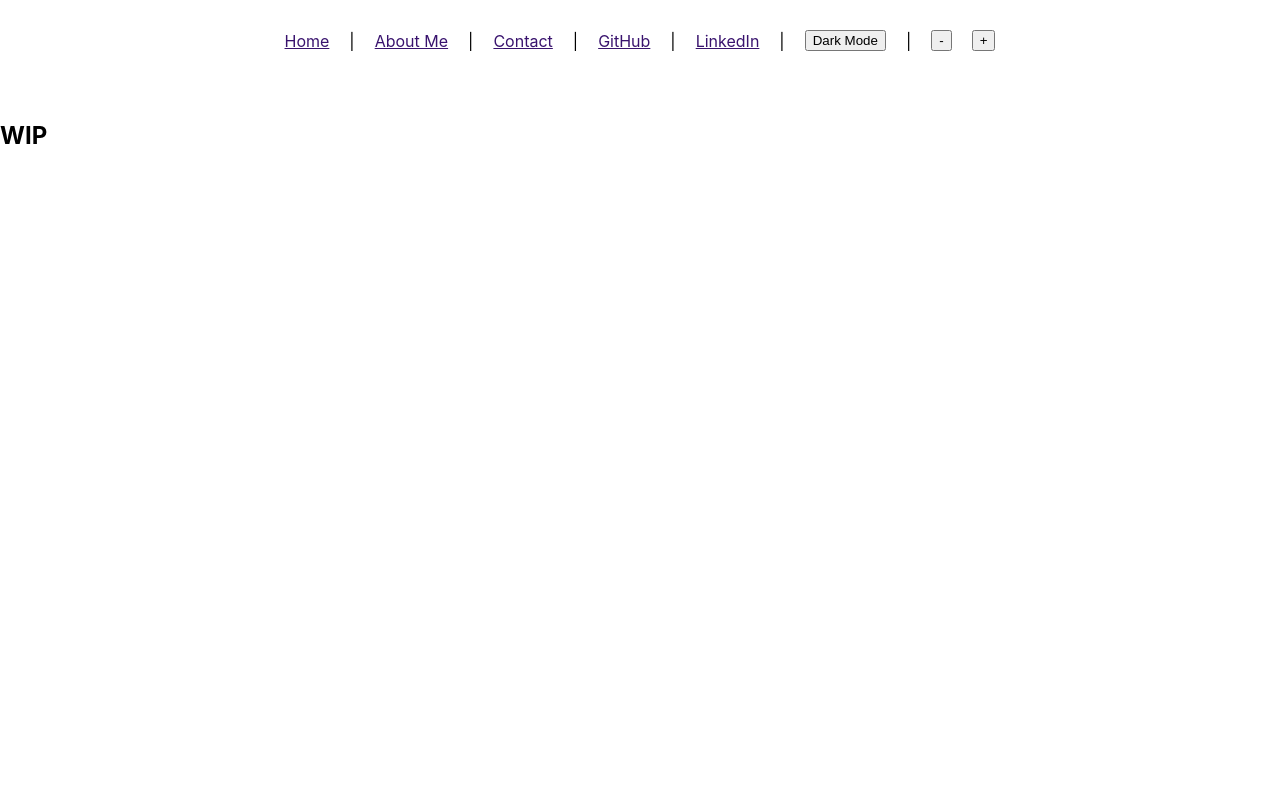
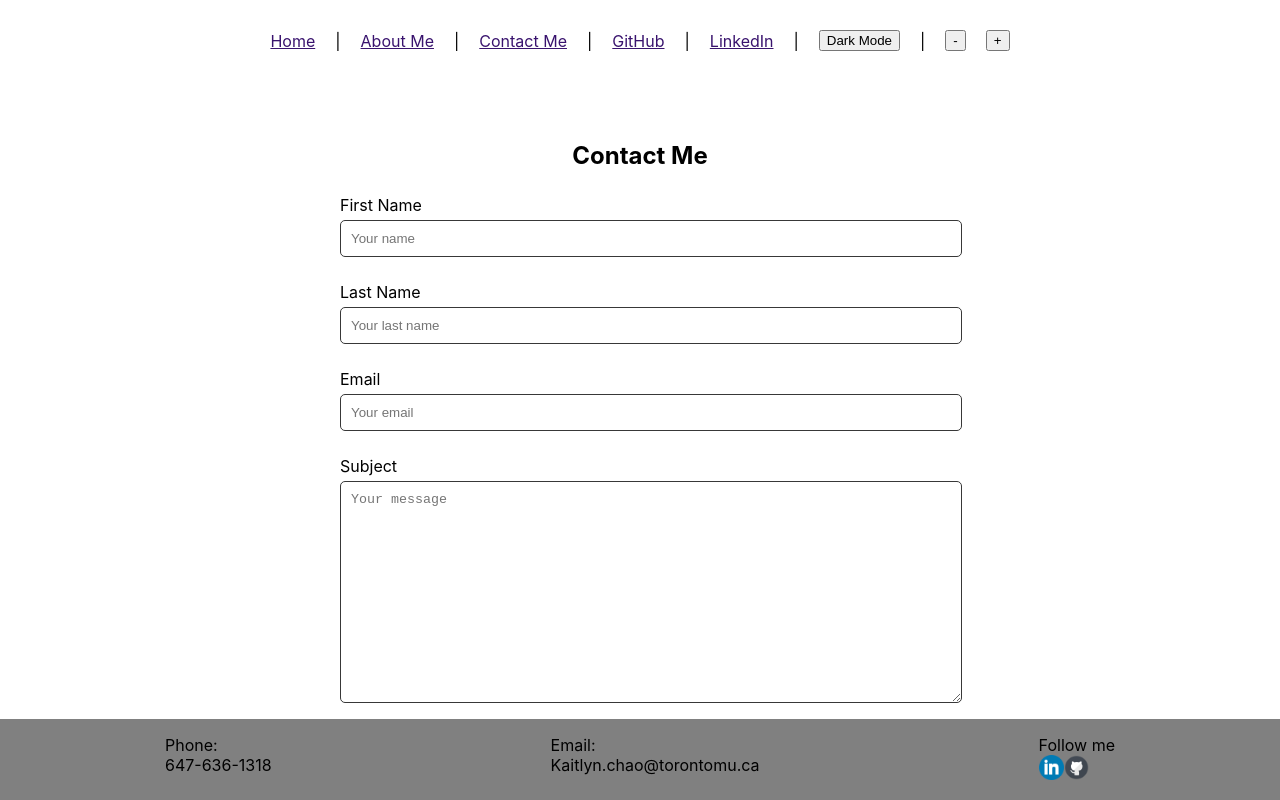
Before and after one commit to KaitlynChao/KaitlynChao.github.io, a React (Create React App) app in the folder kaitlynchao.github.io/: page /contact in a window 1280 px wide. Built offline with nearby package versions, Linux system fonts and the light colour scheme.

Commit message:
contact me page update

```diff
--- a/kaitlynchao.github.io/src/App.js
+++ b/kaitlynchao.github.io/src/App.js
@@ -2,8 +2,37 @@ import React, { useState, useEffect } from "react";
 import { BrowserRouter as Router, Route, Link, Routes } from "react-router-dom";
 import "./style.css";
 import myImage from "./Image/IMG_0408.jpg";
+import GitHubIcon from "./Image/Github Icon.webp";
+import LinkedInIcon from "./Image/LinkedIn Icon.webp";
 import Contact from "./Components/Contact/Contact.js";
 import AboutMe from "./Components/AboutMe/AboutMe.js";
+
+function Footer() {
+  return (
+    <footer className="footer">
+      <div className="footer-text">
+        <div className="footer-phone">
+          Phone: <br /> 647-636-1318
+        </div>
+        <div className="footer-email">
+          Email: <br /> Kaitlyn.chao@torontomu.ca
+        </div>
+        <div className="footer-social">
+          Follow me <br />
+          <a href="https://www.linkedin.com/in/kaitlyn-chao/" target="_blank" rel="noopener noreferrer">
+            {/* Use the imported LinkedIn image */}
+            <img src={LinkedInIcon} alt="LinkedIn" />
+          </a>
+          <a href="https://github.com/KaitlynChao/KaitlynChao.github.io" target="_blank" rel="noopener noreferrer">
+            {/* Use the imported GitHub image */}
+            <img src={GitHubIcon} alt="Github" />
+          </a>
+        </div>
+      </div>
+    </footer>
+  );
+}
+
 
 function App() {
   const [theme, setTheme] = useState('light');
@@ -68,6 +97,10 @@ function App() {
     document.body.className = `${theme} ${fontSizeClass}`;
   }, [theme, fontSizeIndex]);
 
+  useEffect(() => {
+    document.title = "Kaitlyn Chao";
+  }, []);
+
   return (
     <Router>
   <div className={`App`}>
@@ -75,7 +108,7 @@ function App() {
       <nav className="navbar">
         <Link to="/">Home</Link> |
         <Link to="/about">About Me</Link> |
-        <Link to="/contact">Contact</Link> |
+        <Link to="/contact">Contact Me</Link> |
         <a href="https://github.com/KaitlynChao/KaitlynChao.github.io">GitHub</a> |
         <a href="https://www.linkedin.com/in/kaitlyn-chao/">LinkedIn</a> |
         <button onClick={toggleTheme} className="theme button">
@@ -123,6 +156,7 @@ function App() {
             </div>
           } />
         </Routes>
+        <Footer />
       </div>
     </Router>
   );
--- a/kaitlynchao.github.io/src/Components/Contact/Contact.css
+++ b/kaitlynchao.github.io/src/Components/Contact/Contact.css
@@ -1,11 +1,58 @@
+.contact-heading {
+  text-align: center;
+  margin-bottom: 25px;
+}
+
+label {
+  display: block;
+  margin-top: 10px;
+}
+
+input[type="text"],
+input[type="email"],
+textarea {
+  width: 100%;
+  padding: 10px;
+  margin-top: 5px;
+  margin-bottom: 15px;
+  border: 1px solid #383838;
+  border-radius: 5px;
+}
+
+textarea {
+  height: 150px;
+}
+
+input[type="submit"] {
+  background-color: #646464;
+  color: white;
+  padding: 10px 15px;
+  border: none;
+  border-radius: 5px;
+  cursor: pointer;
+}
+
+input[type="submit"]:hover {
+  background-color: #3f3f3f;
+}
 
 
-  .light {
-    background-color: white;
-    color: black;
+.container1 {
+  max-width: 600px;
+  margin: auto;
+  padding: 20px;
+}
+
+
+@media (max-width: 600px) {
+  .container1 {
+    width: auto;
+    padding: 10px;
   }
+}
 
-  .dark {
-    background-color: black;
-    color: white;
-  }
+.thank-you-message {
+  font-size: 2rem;
+  margin-top: -5px;
+  text-align: center;
+}
--- a/kaitlynchao.github.io/src/Components/Contact/Contact.js
+++ b/kaitlynchao.github.io/src/Components/Contact/Contact.js
@@ -1,10 +1,55 @@
 import React, { useState } from 'react';
 import "./Contact.css";
 
-function Contact(){
-    return(
-        <h2> WIP </h2>
+function ContactForm() {
+    const [formData, setFormData] = useState({
+        firstname: '',
+        lastname: '',
+        email: '',
+        subject: '',
+    });
+    const [isSubmitted, setIsSubmitted] = useState(false);
 
-    )
+    const handleChange = (e) => {
+        const { name, value } = e.target;
+        setFormData(prevState => ({
+            ...prevState,
+            [name]: value,
+        }));
+    };
+
+    const storeData = (e) => {
+        e.preventDefault();
+        setIsSubmitted(true);
+    };
+
+    return (
+        <div className="container1">
+          {isSubmitted ? (
+            <div className="thank-you-message">Thanks for filling out the form!</div>
+          ) : (
+            <>
+              <h2 className="contact-heading">Contact Me</h2>
+              <form onSubmit={storeData}>
+                <label htmlFor="fname">First Name</label>
+                <input type="text" id="fname" name="firstname" placeholder="Your name" value={formData.firstname} onChange={handleChange} required />
+
+                <label htmlFor="lname">Last Name</label>
+                <input type="text" id="lname" name="lastname" placeholder="Your last name" value={formData.lastname} onChange={handleChange} required />
+
+                <label htmlFor="email">Email</label>
+                <input type="email" id="email" name="email" placeholder="Your email" value={formData.email} onChange={handleChange} required />
+
+                <label htmlFor="subject">Subject</label>
+                <textarea id="subject" name="subject" placeholder="Your message" style={{ height: '200px' }} value={formData.subject} onChange={handleChange} required />
+
+                <input type="submit" value="Submit" />
+              </form>
+            </>
+          )}
+        </div>
+    );
 }
-export default Contact;
+
+
+export default ContactForm;
--- a/kaitlynchao.github.io/src/style.css
+++ b/kaitlynchao.github.io/src/style.css
@@ -44,3 +44,39 @@
     max-width: 800px;
     margin: 0 auto;
   }
+
+  .footer-text {
+    display: flex;
+    justify-content: space-between;
+    max-width: 950px;
+    margin: 0 auto;
+  }
+
+  .footer-phone, .footer-email, .footer-social {
+    flex-direction: column;
+    align-items: flex-start;
+  }
+
+  .footer-social a {
+    display: inline-block;
+  }
+
+  .footer-social img {
+    width: 25px;
+    height: 25px;
+  }
+
+  .footer-line {
+    border-top: 1px solid #ccc;
+  }
+
+  .footer {
+    position: fixed;
+    bottom: 0;
+    left: 0;
+    width: 100%;
+    padding: 1rem;
+    background-color: rgb(128, 128, 128);
+    box-sizing: border-box;
+    z-index: 1000;
+  }
```
Also changed, not shown: kaitlynchao.github.io/src/Image/Github Icon.webp (added), kaitlynchao.github.io/src/Image/LinkedIn Icon.webp (added).
